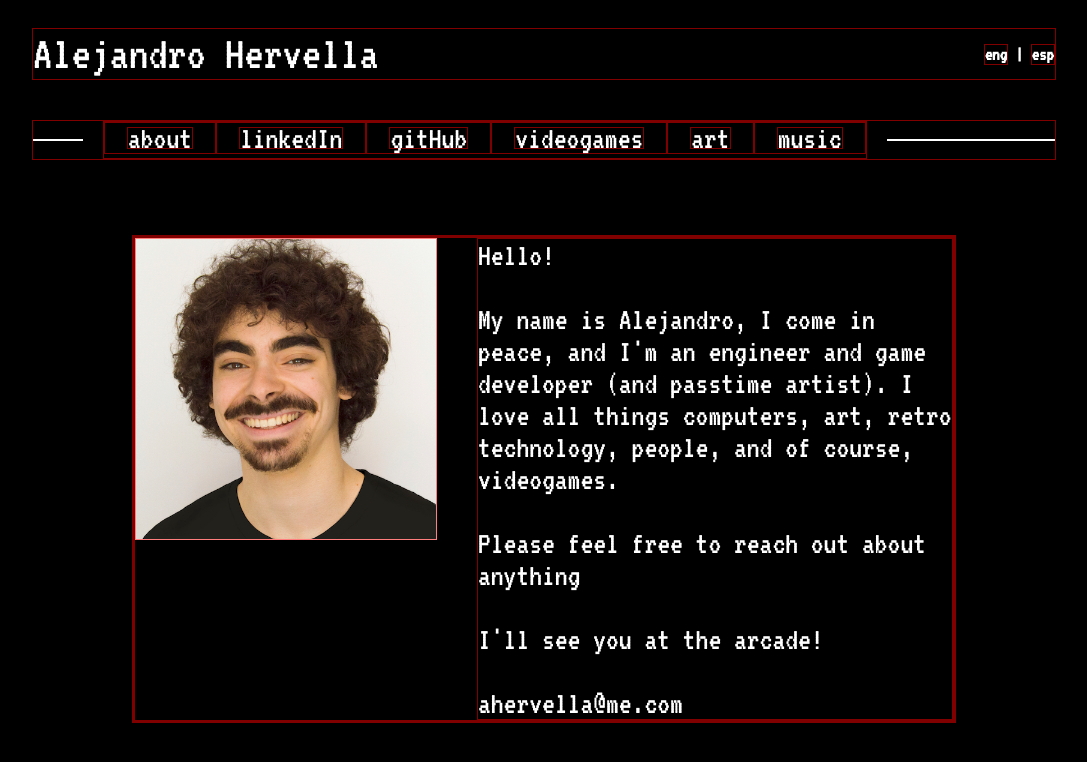
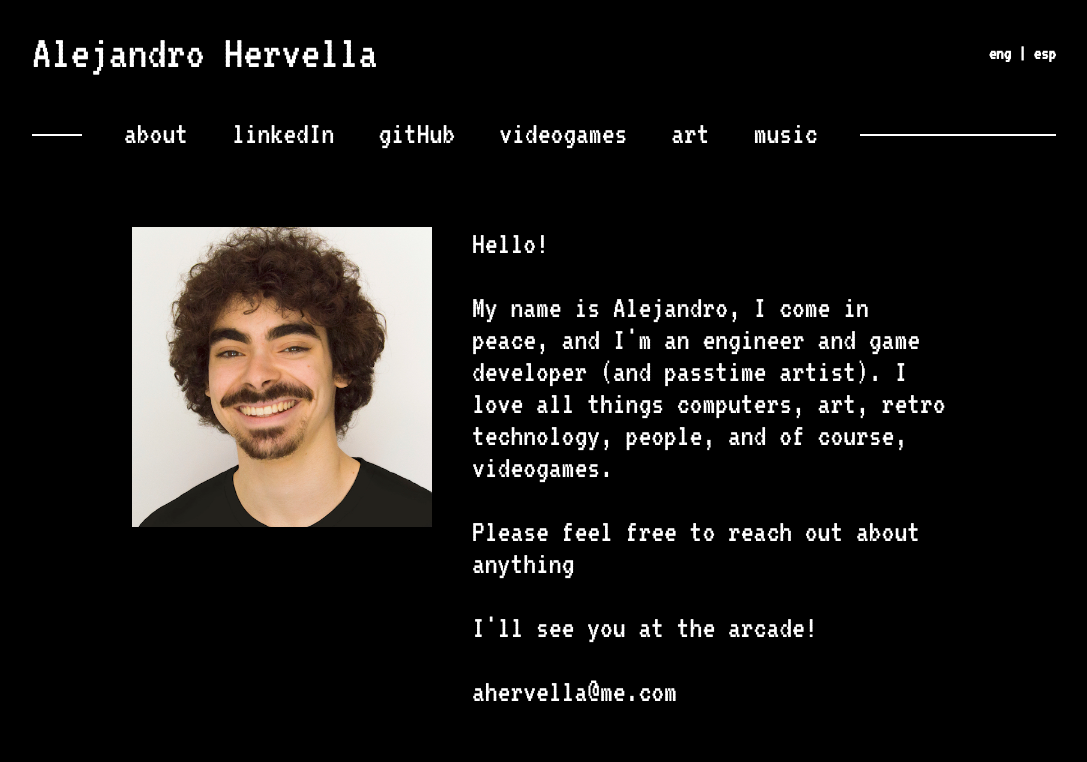
Before and after one commit to ahervella/PROJECT_WEB, a React (Vite) app: page / in a window 1280 px wide. Shown: the top 762 px of the page, without its empty margins (96-1183 px from the left). Built offline with nearby package versions, Linux system fonts and the light colour scheme.

Commit message:
Added framer-motion package and page transitions
- Added framer-motion package to implement page transitions
- Added a universal transition that all pages can reference for
transition

```diff
--- a/package.json
+++ b/package.json
@@ -10,6 +10,7 @@
     "preview": "vite preview"
   },
   "dependencies": {
+    "framer-motion": "^12.38.0",
     "i18next": "^26.0.1",
     "i18next-http-backend": "^3.0.2",
     "react": "^19.2.4",
--- a/src/App.tsx
+++ b/src/App.tsx
@@ -1,25 +1,27 @@
-import { useState } from 'react'
 import './App.css'
 import NewHeader from './components/navHeader/NavHeader.tsx'
 import About from './components/pages/about/About.tsx'
 import { ROUTES } from './routes.ts';
 
-import { BrowserRouter as Router, Routes, Route, Link } from "react-router-dom";
+import { Routes, Route, useLocation } from "react-router-dom";
 import Games from "./components/pages/games/Games";
+import { AnimatePresence } from 'framer-motion';
 //import Art from "./pages/Art";
 //import Music from "./pages/Music";
 
 function App() {
-  const [count, setCount] = useState(0)
+  const location = useLocation();
 
   return (
-    <Router>
+
       <div className="pageMargins">
             <header>
                 <NewHeader />
             </header>
             <main>
-                <Routes>
+              {/* Allowing us to use a unique key for key, which is generated at random. Since we are changing the tree, we also need to tell it what location we are in now since that can't be auto reconciled anymore. Changing the tree lets us control the tree destruction time line with AnimatePresence before we make the new tree*/}
+              <AnimatePresence mode="wait">
+                <Routes location={location} key={location.pathname}>
                   <Route path={ROUTES.ABOUT} element={<About />} />
                   <Route path={ROUTES.GAMES} element={<Games />} />
                   {/*
@@ -27,10 +29,9 @@ function App() {
                   <Route path={ROUTES.MUSIC} element={<Music />} />
                    */}
                 </Routes>
+              </AnimatePresence>
             </main>
       </div>
-    </Router>
-
   )
 }
 
--- a/src/components/pages/about/About.tsx
+++ b/src/components/pages/about/About.tsx
@@ -1,16 +1,23 @@
 import './About.css'
 import profileImg from './../../../assets/profile.jpg'
 import TText from '../../TText';
+import { motion } from "framer-motion";
+
+import { PageVariants } from '../../../constants.ts';
 
 function About(){
 
     return(
+
+        <motion.div variants={PageVariants} initial="initial" animate="enter" >
             <div className="aboutGroup">
                     <div className="aboutGroupPhotoTextGroup">
                         <img src={profileImg} alt="Alejandro Hervella" className="aboutGroupPhoto" />
                         <p className="aboutGroupText"><TText locKey="ABOUT_BODY"/></p>
                     </div>
             </div>
+        </motion.div>
+
     )
 }
 
--- a/src/components/pages/games/Games.tsx
+++ b/src/components/pages/games/Games.tsx
@@ -1,11 +1,14 @@
 import './Games.css'
 import GamesEntryButton from './GamesEntryButton.tsx'
 import {ROUTES} from './../../../routes.ts'
-import TText from '../../TText.tsx'
+import { PageVariants } from '../../../constants.ts';
+
+import { delay, easeIn, easeInOut, motion } from "framer-motion";
 
 function Games(){
 
     return(
+        <motion.div variants={PageVariants} initial="initial" animate="enter">
             <div className="gamesGroup">
                 <div className="gamesHalfGroup">
                     <div className="gamesHalfGroupTitle">
@@ -70,7 +73,10 @@ function Games(){
                     />
 
                 </div>
+
             </div>
+
+        </motion.div>
     )
 }
 
--- /dev/null
+++ b/src/constants.ts
@@ -0,0 +1,13 @@
+
+export const PageVariants = {
+        initial: { opacity: 0, x: 50 },
+        enter: {
+            opacity: 1,
+            x: 0,
+            transition: {
+            duration: 0.5,
+            delay: .1,
+            ease: [0, 0, 0, 1],//dramatic ease out
+            }
+        }
+    };
--- a/src/index.css
+++ b/src/index.css
@@ -1,6 +1,6 @@
 :root{
-  --debugBorderClr: rgb(255, 0, 0, .5);
-  --debugBorderSize: 1px;
+  --debugBorderClr: rgb(255, 0, 0, 0.5);
+  --debugBorderSize: 0px;
   --fontClr: white;
 }
 
--- a/src/main.tsx
+++ b/src/main.tsx
@@ -1,5 +1,6 @@
 import { StrictMode } from 'react'
 import { createRoot } from 'react-dom/client'
+import { BrowserRouter as Router } from "react-router-dom";
 import './index.css'
 import "./i18n/config.ts";
 import App from './App.tsx'
@@ -13,7 +14,9 @@ createRoot(document.getElementById('root')!).render(
         Loading...
       </div>
     }>
-      <App />
+      <Router>
+        <App />
+      </Router>
     </React.Suspense>
   </StrictMode>
 )
```
Also changed, not shown: 1 other file (tests, documents, lock files or other folders). Lines whose indentation alone changed are shown as unchanged.
